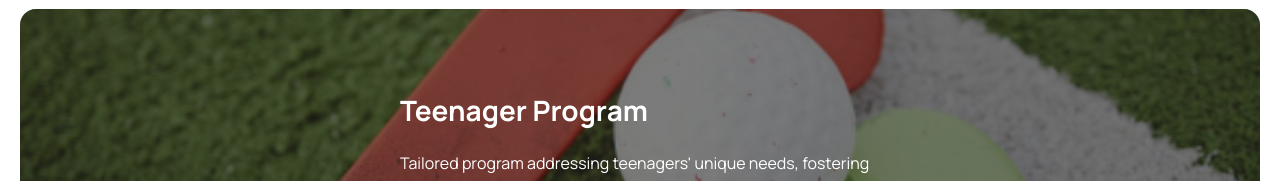
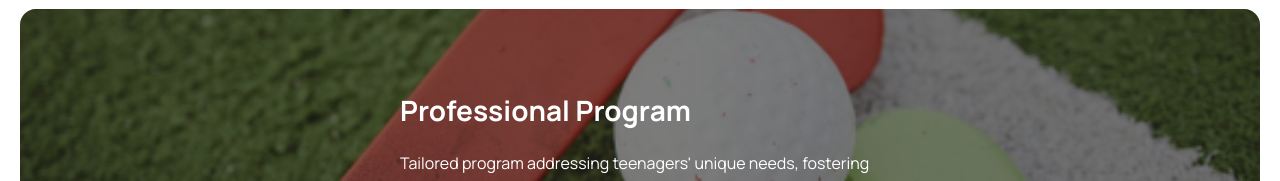
Before and after one commit to Rakesh01999/B9A3-Hockeys-by-rk, a plain HTML site: page index.html in a window 1280 px wide. Shown: the part 1921-2102 px from the top of the page. Drawn offline with nearby package versions, Linux system fonts and the light colour scheme.

Commit message:
text modified

```diff
--- a/index.html
+++ b/index.html
@@ -301,7 +301,7 @@
             <div class="w-[335px] h-[244px] md:h-[338px] md:w-full bg-[url(Images/2.png)] bg-cover bg-center rounded-2xl">
               <div class="md:w-full md:h-full flex justify-center items-center backdrop-brightness-50 rounded-2xl">
                 <div class="text-white pl-10">
-                  <h1 class="mb-5 text-[28px] font-bold ">Teenager Program</h1>
+                  <h1 class="mb-5 text-[28px] font-bold ">Professional Program</h1>
                   <p class="mb-5 w-[277px] md:w-[520px]">
                     Tailored program addressing teenagers' unique needs, fostering personal development and
                     skill-building for a successful future.
```
